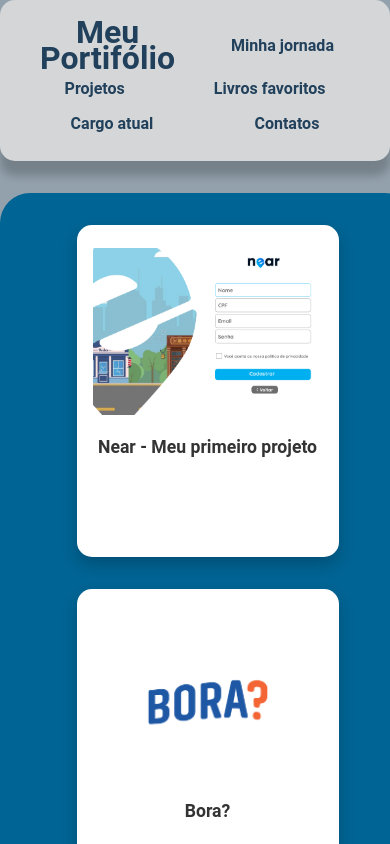
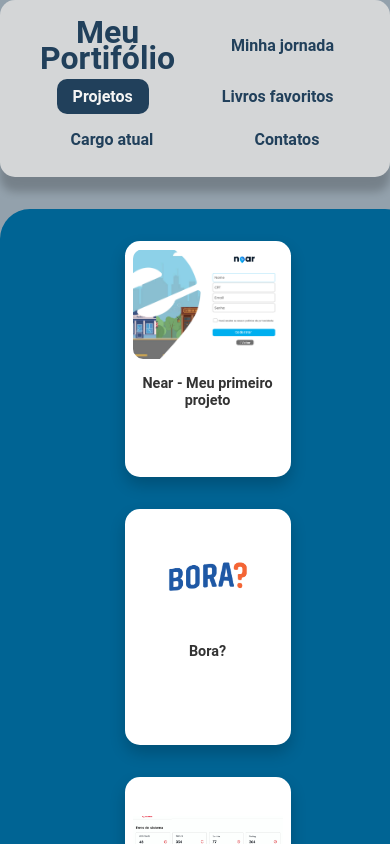
Before and after one commit to Patyadl/MeuPortifolio, a React (Vite) app: page /projetos in a window 390 px wide. Shown: the top 844 px of the page. Built offline with nearby package versions, Linux system fonts and the light colour scheme.

Commit message:
mudando cores e deminuindo tamanho para versao menor em projetos

```diff
--- a/package.json
+++ b/package.json
@@ -26,6 +26,6 @@
     "eslint": "^8.57.0",
     "eslint-plugin-react": "^7.34.1",
     "eslint-plugin-react-hooks": "^4.6.0",
-    "vite": "^6.3.2"
+    "vite": "file:"
   }
 }
--- a/src/components/Livros/livros.css
+++ b/src/components/Livros/livros.css
@@ -1,5 +1,5 @@
 .livros-content {
-    background-color: #D4D6D7;
+    background-color: #006494;
     color: #21405B;
     padding: 3rem;
     border-radius: 20px;
--- a/src/components/NavBar/nav.css
+++ b/src/components/NavBar/nav.css
@@ -38,6 +38,13 @@
   text-decoration: none;
   color: inherit;
 }
+.link.active {
+  color: #f4f4f4;
+  background-color: #21405B;
+  display: inline-block;
+  padding: 0.5rem 1rem;
+  border-radius: 10px;
+}
 
 .container-home{
   display: flex;
--- a/src/components/NavBar/nav.jsx
+++ b/src/components/NavBar/nav.jsx
@@ -1,22 +1,47 @@
 import React from 'react';
-import "../NavBar/nav.css"
-import { Link } from "react-router-dom";
+import "../NavBar/nav.css";
+import { Link, useLocation } from "react-router-dom";
 
 const Nav = () => {
+  const location = useLocation();
 
+  const isActive = (path) => location.pathname === path ? "link active" : "link";
 
   return (
     <nav>
-      <h2 id={"logo"}><Link to="/" className={"link"}> Meu <br /> Portifólio </Link></h2>
-            <h4 ><Link to= "/jornada" className={"link"}> Minha jornada </Link></h4>
-            <h4><Link to= "/projetos" className={"link"}> Projetos </Link></h4>
-            <h4 id={"menu"}><Link to= "/livros" className={"link"}> Livros favoritos </Link></h4>
-             <h4 id={"menu"}><Link to= "/cargo" className={"link"}> Cargo atual </Link></h4>
-             <h4 id={"menu"}><Link to= "/contatos" className={"link"}> Contatos </Link></h4>
+      <h2 id="logo">
+        <Link to="/" className={isActive("/")}>
+          Meu <br /> Portifólio
+        </Link>
+      </h2>
 
-
+      <h4>
+        <Link to="/jornada" className={isActive("/jornada")}>
+          Minha jornada
+        </Link>
+      </h4>
+      <h4>
+        <Link to="/projetos" className={isActive("/projetos")}>
+          Projetos
+        </Link>
+      </h4>
+      <h4>
+        <Link to="/livros" className={isActive("/livros")}>
+          Livros favoritos
+        </Link>
+      </h4>
+      <h4>
+        <Link to="/cargo" className={isActive("/cargo")}>
+          Cargo atual
+        </Link>
+      </h4>
+      <h4>
+        <Link to="/contatos" className={isActive("/contatos")}>
+          Contatos
+        </Link>
+      </h4>
     </nav>
-  )
-}
+  );
+};
 
 export default Nav;
--- a/src/components/Projects/projects.css
+++ b/src/components/Projects/projects.css
@@ -106,3 +106,34 @@
     margin-bottom: 1rem;
     border-radius: 10px;
   }
+  @media (max-width: 768px) {
+    .card {
+      width: 180px;
+      height: 250px;
+      padding: 0.8rem;
+    }
+
+    .imgProjeto {
+      height: 130px;
+    }
+
+    .tituloProjeto {
+      font-size: 1rem;
+    }
+  }
+
+  @media (max-width: 480px) {
+    .card {
+      width: 150px;
+      height: 220px;
+      padding: 0.5rem;
+    }
+
+    .imgProjeto {
+      height: 110px;
+    }
+
+    .tituloProjeto {
+      font-size: 0.9rem;
+    }
+  }
--- a/src/components/Projects/projects.jsx
+++ b/src/components/Projects/projects.jsx
@@ -31,7 +31,7 @@
     {
       titulo: "Projeto para a Ferreira Costa",
       imagem: "projetoFC",
-      descricao: "Sistema interno de organização e controle de tarefas para a empresa Ferreira Costa, solicitado me parceria com o porto digital. Aqui desenvolvi esse card exibido. Foi aqui que aprendi React, flexbox e grid. O mundo da programação mudou para mim, quando aprendi de fato como as páginas se comunicam até se formar um site. Foi uma jornada rápida de 3 meses, mas bastante interessante.",
+      descricao: "Sistema interno de organização e controle de tarefas para a empresa Ferreira Costa, solicitado em parceria com o porto digital. Aqui desenvolvi esse card exibido. Foi aqui que aprendi React, flexbox e grid. O mundo da programação mudou para mim, quando aprendi de fato como as páginas se comunicam até se formar um site. Foi uma jornada rápida de 3 meses, mas bastante interessante.",
       descricao2: "Resultado final: aprendi React, criar estados e  Responsividade com flexbox.",
     },
     {
@@ -71,6 +71,7 @@
         ))}
       </div>
 
+
       {isOverlayVisible && (
         <div id="overlay" className="overlay">
           <div className="overlay-content">
```
Also changed, not shown: 1 other file (tests, documents, lock files or other folders).
